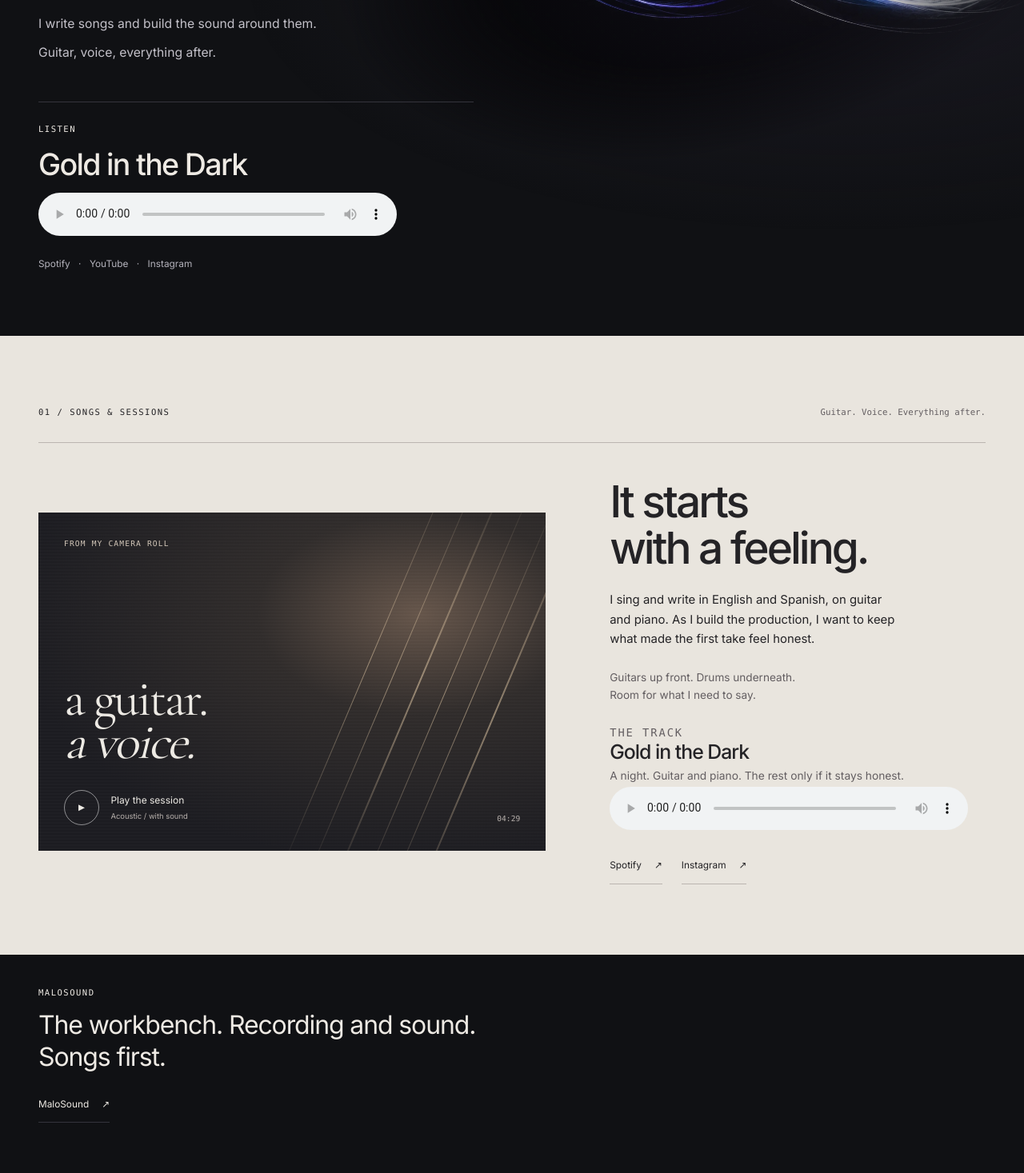
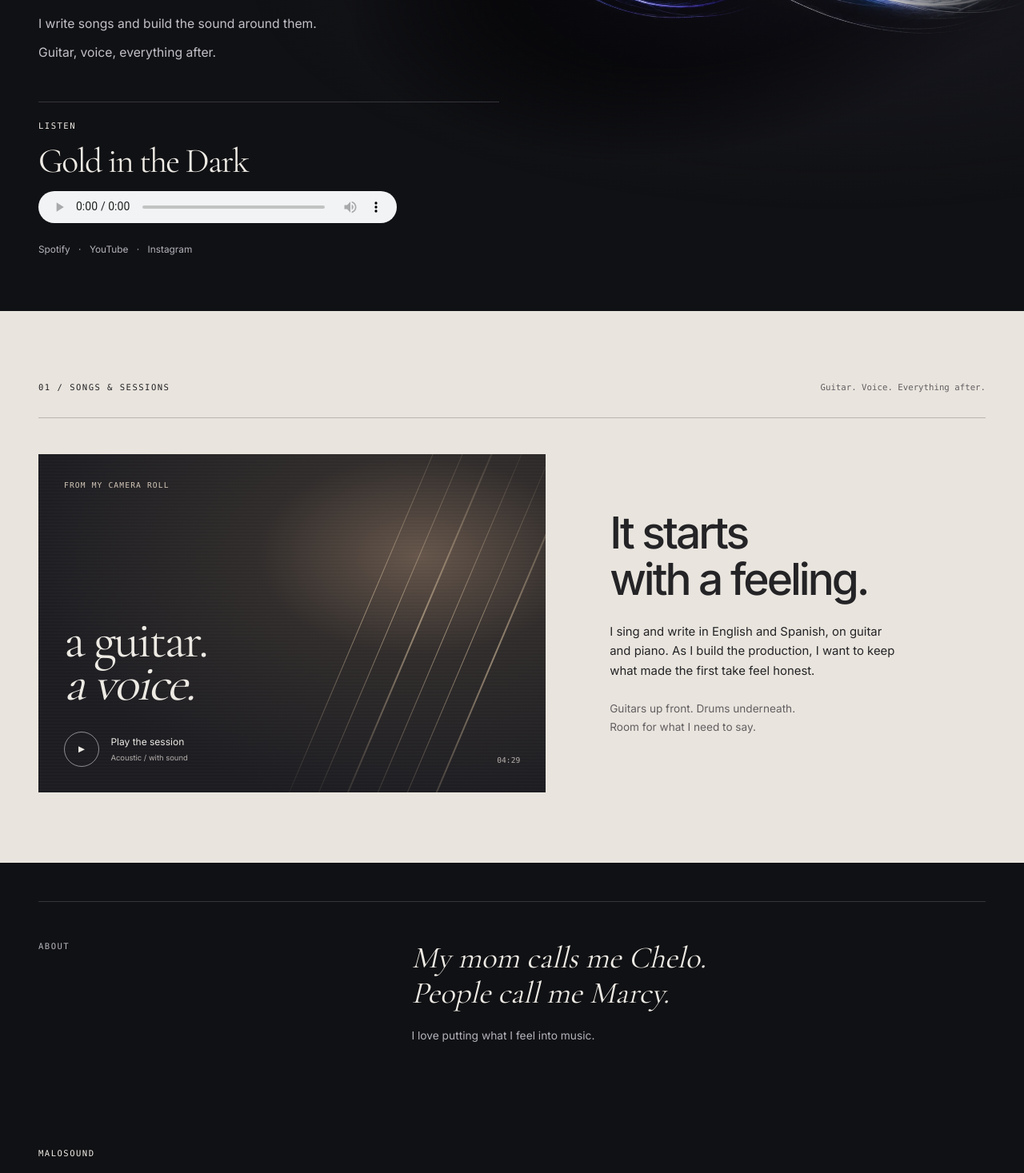
Before and after one commit to marcelozap/marcelozapata.com, a Next.js app: page / in a window 1280 px wide. Shown: the part 460-1927 px from the top of the page at 80% size. Built offline with nearby package versions, Linux system fonts and the light colour scheme.

Commit message:
Playable Gold on the first screen; Songs then About then workbench

```diff
--- a/app/listen.css
+++ b/app/listen.css
@@ -3,17 +3,19 @@
   position: relative;
   z-index: 2;
   display: grid;
-  gap: 1rem;
-  max-width: 34rem;
-  margin: 0 0 4.2rem;
-  padding-top: 1.6rem;
+  gap: .85rem;
+  max-width: 36rem;
+  margin: 0 0 3.4rem;
+  padding: 1.35rem 0 0;
   border-top: 1px solid var(--line);
 }
 .listen-row h2 {
-  font-size: clamp(1.7rem, 3vw, 2.35rem);
-  letter-spacing: -.045em;
+  font-family: var(--serif);
+  font-size: clamp(2rem, 3.4vw, 2.8rem);
+  font-weight: 400;
+  letter-spacing: -.04em;
 }
-.listen-row-main { display: grid; gap: .85rem; }
+.listen-row-main { display: grid; gap: .75rem; }
 .listen-links {
   display: flex;
   flex-wrap: wrap;
@@ -27,10 +29,11 @@
 .track-player {
   display: block;
   width: min(100%, 28rem);
-  margin: .15rem 0 0;
+  height: 40px;
+  margin: .1rem 0 0;
   accent-color: #c5b5ed;
 }
-.song-listen { margin-top: 1.6rem; }
+.song-listen { margin-top: 1.6rem; padding-top: 1.2rem; border-top: 1px solid var(--line); }
 .song-listen h3 { font-size: 1.55rem; letter-spacing: -.04em; }
 .song-listen p { margin-top: .35rem; font-size: .86rem; color: var(--ink-soft); }
 .workbench { max-width: 36rem; }
@@ -42,3 +45,8 @@
   line-height: 1.25;
 }
 .elsewhere { padding-top: 2.5rem; padding-bottom: 2.5rem; }
+.world-index { grid-template-columns: 1fr 1fr; }
+@media (max-width: 700px) {
+  .listen-row { margin-bottom: 2.2rem; }
+  .listen-row h2 { font-size: 1.85rem; }
+}
--- a/app/page.tsx
+++ b/app/page.tsx
@@ -10,10 +10,10 @@ export const revalidate = 3600;
 export default function Home() {
   return (
     <>
-      <a className="skip-link" href="#top">Skip to content</a>
+      <a className="skip-link" href="#listen">Skip to Gold in the Dark</a>
       <Header />
       <main>
-        <HeroSection /><MusicSection /><ElsewhereSection /><AboutSection /><ShowsSection /><BookingSection />
+        <HeroSection /><MusicSection /><AboutSection /><ElsewhereSection /><ShowsSection /><BookingSection />
       </main>
       <Footer />
     </>
--- a/components/MusicSection.tsx
+++ b/components/MusicSection.tsx
@@ -1,8 +1,4 @@
-import { site } from "@/content/site";
 import SessionPlayer from "@/components/SessionPlayer";
-
-const GOLD =
-  "https://tmpfiles.org/dl/1790050726.d5fd26fee3d4da3b/wnwl8EVlogkT/gold-in-the-dark.mp3";
 
 export default function MusicSection() {
   return <section className="panel music" id="music" aria-labelledby="music-title"><div className="container">
@@ -11,18 +7,6 @@ export default function MusicSection() {
       <h2 id="music-title">It starts<br />with a feeling.</h2>
       <p>I sing and write in English and Spanish, on guitar and piano. As I build the production, I want to keep what made the first take feel honest.</p>
       <p className="music-note">Guitars up front. Drums underneath.<br />Room for what I need to say.</p>
-      <div className="song-listen">
-        <p className="eyebrow">The track</p>
-        <h3>Gold in the Dark</h3>
-        <p>A night. Guitar and piano. The rest only if it stays honest.</p>
-        <audio className="track-player" controls preload="metadata" src={GOLD}>
-          <a href={GOLD}>Gold in the Dark</a>
-        </audio>
-        <div className="music-socials">
-          <a className="text-link" href={site.socials.spotify} target="_blank" rel="noreferrer">Spotify <span aria-hidden="true">↗</span></a>
-          <a className="text-link" href={site.socials.instagram} target="_blank" rel="noreferrer">Instagram <span aria-hidden="true">↗</span></a>
-        </div>
-      </div>
     </div></div>
   </div></section>;
 }
--- a/content/home.ts
+++ b/content/home.ts
@@ -8,8 +8,9 @@ export const introduction = {
 export const listen = {
   label: "Listen",
   title: "Gold in the Dark",
-  note: "The new track.",
-  audio: "https://github.com/marcelozap/malosound/releases/download/gold-in-the-dark/gold-in-the-dark.mp3",
+  note: "A night. Guitar and piano.",
+  audio:
+    "https://tmpfiles.org/dl/1790050726.d5fd26fee3d4da3b/wnwl8EVlogkT/gold-in-the-dark.mp3",
 };
 
 export const connections = [
```
